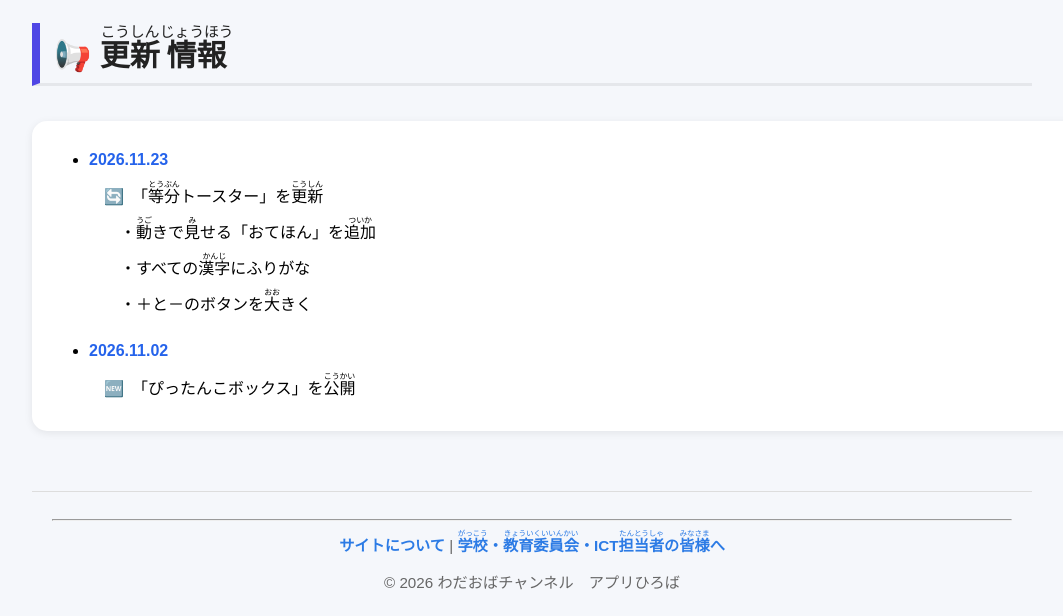
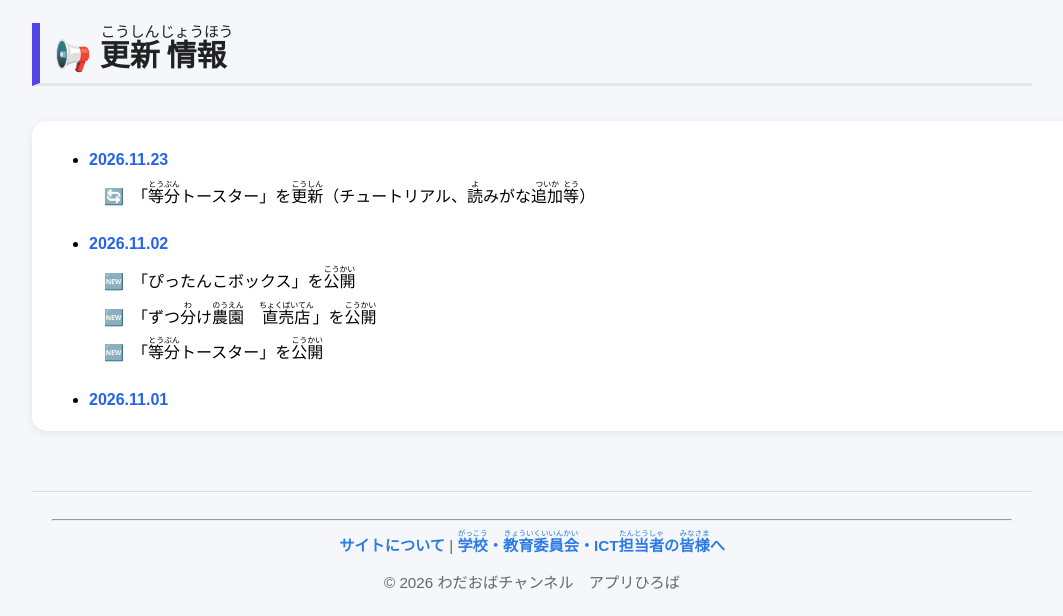
Before and after one commit to wobachan/edu-apps, a plain HTML site: page index.html in a window 1280 px wide. Shown: the part 4478-5094 px from the top of the page, without its empty margins (108-1171 px from the left). Drawn offline with Linux system fonts and the light colour scheme.

Commit message:
更新情報：等分トースターの更新の書き方を1行に
Co-Authored-By: Claude Opus 5.5 <noreply@anthropic.com>

```diff
--- a/index.html
+++ b/index.html
@@ -659,10 +659,7 @@ rt{font-size:.5em;line-height:1;letter-spacing:-.02em;font-weight:normal}
 <span class="news-date">2026.11.23</span>
 
 <div class="news-detail">
-<div>🔄　「<ruby>等分<rt>とうぶん</rt></ruby>トースター」を<ruby>更新<rt>こうしん</rt></ruby></div>
-<div>　・<ruby>動<rt>うご</rt></ruby>きで<ruby>見<rt>み</rt></ruby>せる「おてほん」を<ruby>追加<rt>ついか</rt></ruby></div>
-<div>　・すべての<ruby>漢字<rt>かんじ</rt></ruby>にふりがな</div>
-<div>　・＋と－のボタンを<ruby>大<rt>おお</rt></ruby>きく</div>
+<div>🔄　「<ruby>等分<rt>とうぶん</rt></ruby>トースター」を<ruby>更新<rt>こうしん</rt></ruby>（チュートリアル、<ruby>読<rt>よ</rt></ruby>みがな<ruby>追加<rt>ついか</rt></ruby><ruby>等<rt>とう</rt></ruby>）</div>
 </div>
 
 </li>
```
